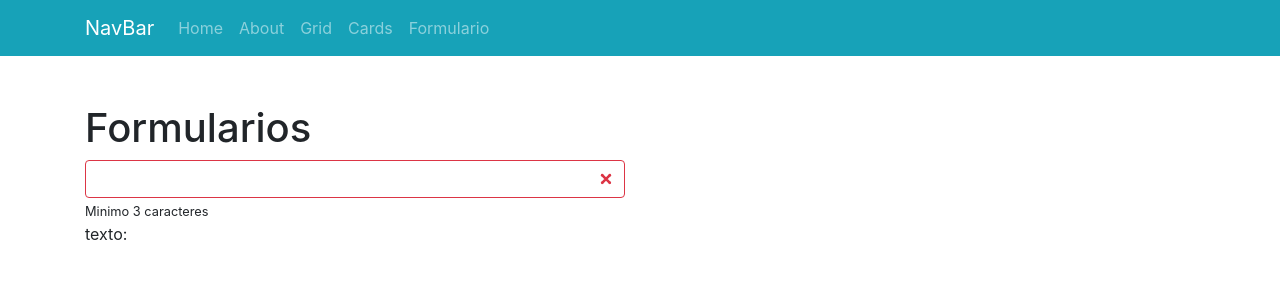
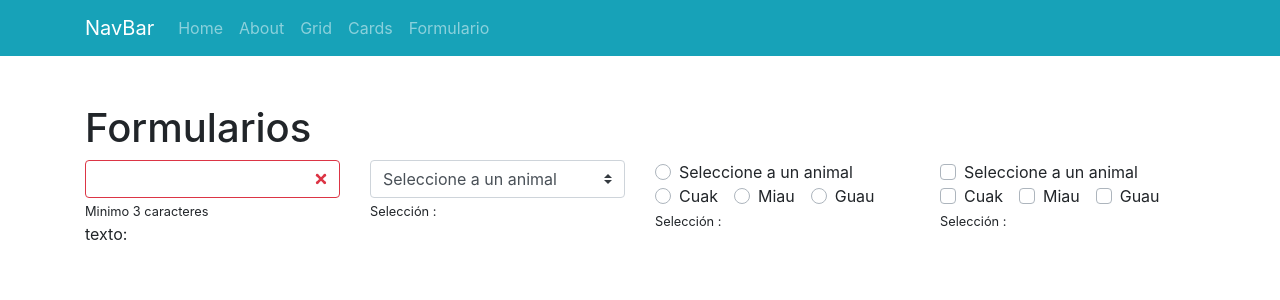
Before and after one commit to R3MYK/Vue-Practica-Bootstrap, a Vue app: page /form in a window 1280 px wide. Shown: the top 300 px of the page. Built offline with nearby package versions, Linux system fonts and the light colour scheme.

Commit message:
Commit Select y Radio

```diff
--- a/src/views/Formulario.vue
+++ b/src/views/Formulario.vue
@@ -4,16 +4,35 @@
 
     <form>
       <b-row>
-        <b-col md="6">
+        <b-col md="3">
           <!--  satate cambia estilo del input con la función comprobar -->
-          <b-form-input type="text" v-model="texto" :state="comprobar" ></b-form-input>
+          <b-form-input type="text" v-model="texto" :state="comprobar"></b-form-input>
           <small>Minimo 3 caracteres</small>
+          <p>texto: {{texto}}</p>
+        </b-col>
+
+        <b-col md="3">
+          <b-form-select v-model="select" :options="animales"></b-form-select>
+          <small>Selección : {{select}}</small>
+        </b-col>
+
+        <b-col md="3">
+          <b-form-radio-group v-model="radio" :options="animales"></b-form-radio-group>
+          <small>Selección : {{radio}}</small>
+        </b-col>
+
+        <b-col md="3" >
+
+          <b-form-checkbox-group
+           v-model="selected"
+           :options="animales">
+           </b-form-checkbox-group>
+           <small>Selección : {{selected}}</small>
+
         </b-col>
       </b-row>
       <!-- number : Solo permite el ingreso de numeros -->
-
     </form>
-    <p>texto: {{texto}} </p>
   </div>
 </template>
 
@@ -22,13 +41,20 @@ export default {
   name: "Form",
   data() {
     return {
-      texto: ''
+      texto: "",
+      select: null,
+      animales: [
+        { value: null, text: "Seleccione a un animal" },
+        { value: "Pato", text: "Cuak" },
+        { value: "Gato", text: "Miau" },
+        { value: "Perro", text: "Guau" }
+      ]
     };
   },
   computed: {
-    comprobar(){
-      return this.texto.length > 2 ? true : false
+    comprobar() {
+      return this.texto.length > 2 ? true : false;
     }
-  },
-}
+  }
+};
 </script>
```
